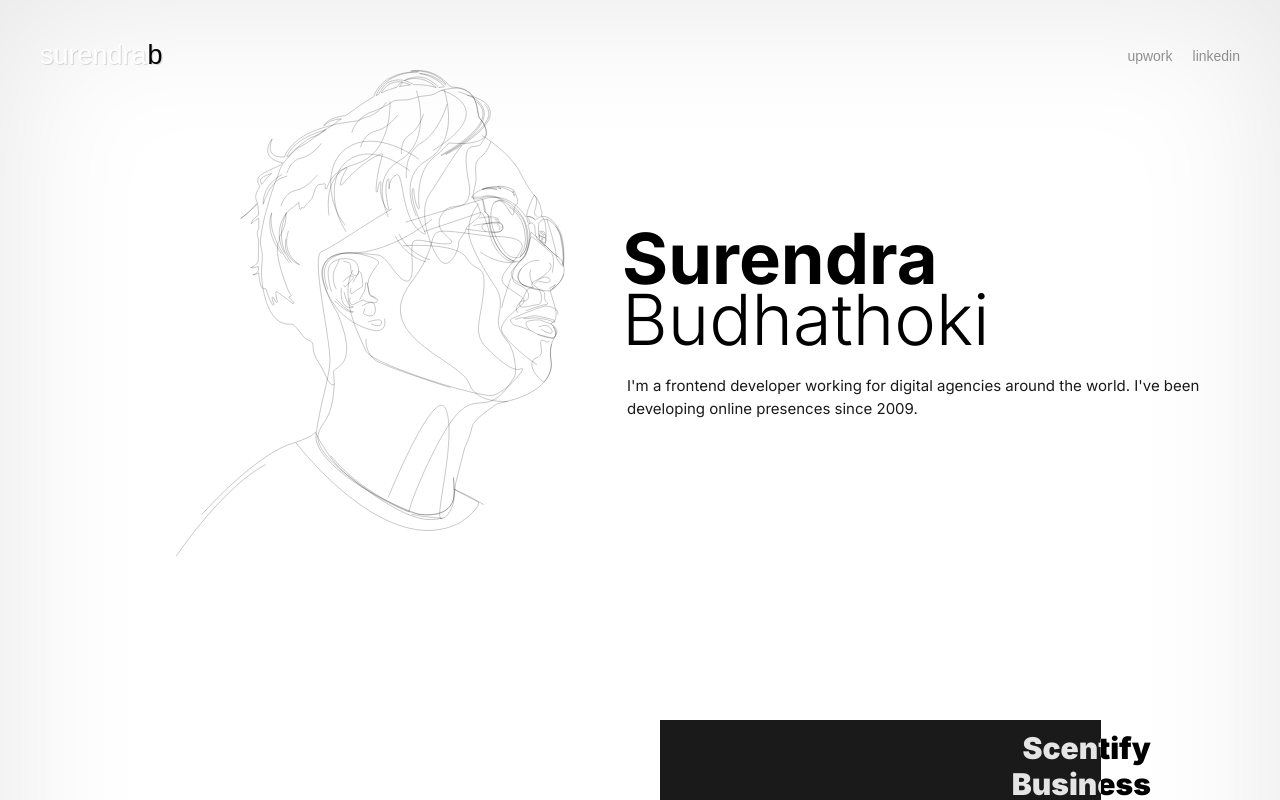
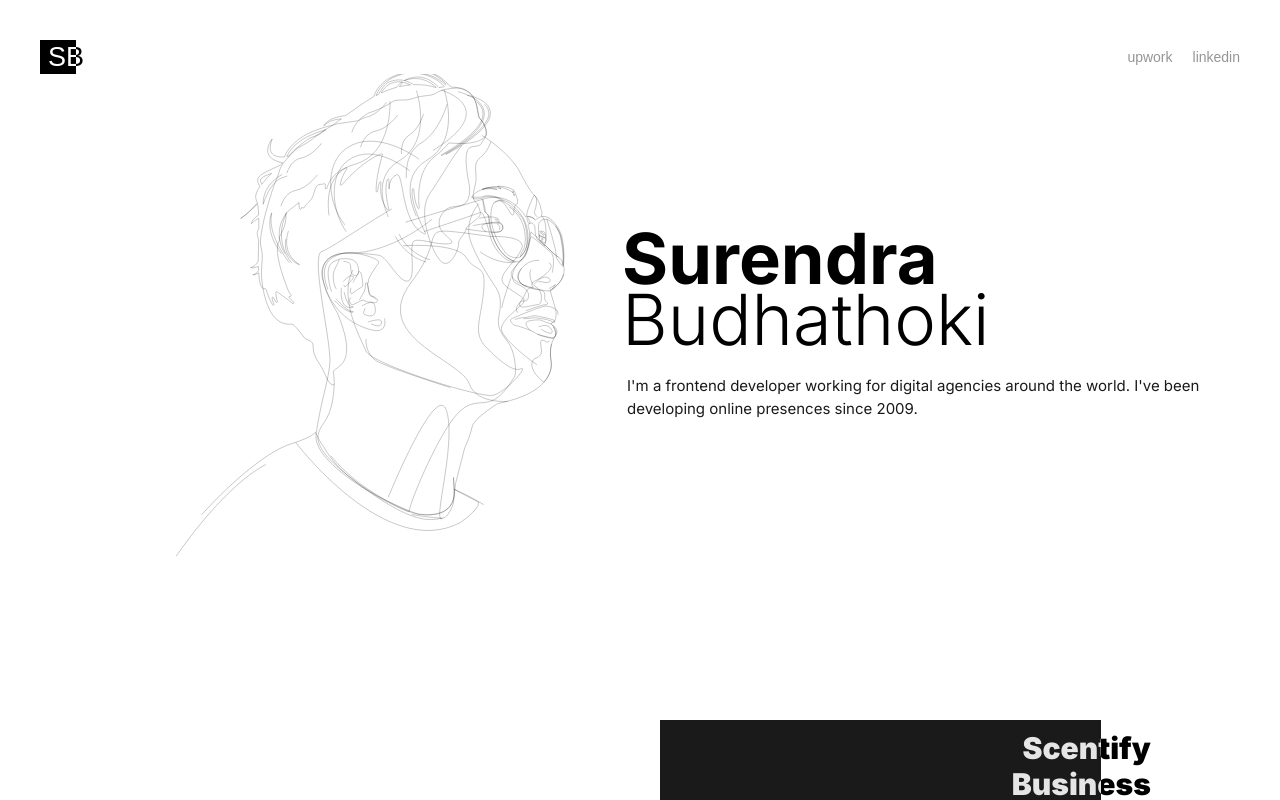
Before and after one commit to sjirel/personal-react-app, a React (Vite) app: page / in a window 1280 px wide. Shown: the top 800 px of the page. Built offline with nearby package versions, Linux system fonts and the light colour scheme.

Commit message:
add animations

```diff
--- a/src/App.css
+++ b/src/App.css
@@ -16,7 +16,6 @@ html {
 body {
   background-color: #ff605d;
   background-color: var(--white);
-  box-shadow: 0 0 150px rgba(0, 0, 0, 0.1) inset;
   color: #000000;
   font-size: 15px;
   font-family: "Inter", sans-serif;
@@ -168,22 +167,35 @@ section.hero .anime-elem4,
   transition: all 1s ease-out 2.2s;
 }
 #header {
-  position: absolute;
-  padding: 40px 0 0;
+  width: 100%;
+  background-color: var(--white);
   z-index: 2;
-  width: 100%;
+  padding: 20px 0 0;
 }
 
 #header .logo {
   display: inline-block;
   font: 20px "AkzidenzGrotesk-Medium", sans-serif;
-  color: #ffffff;
-  text-shadow: 1px 1px 1px #00000026;
+  position: relative;
 }
-
+body.loading #header .logo:before {
+  width: 0;
+}
+#header .logo:before {
+  content: "";
+  width: 29px;
+  height: 26px;
+  background: #000;
+  display: block;
+  transition: width 1s cubic-bezier(0.63, 0.34, 0.57, 0.81) 2.3s;
+}
 #header .logo span {
-  color: #000000;
+  color: #fff;
   padding-left: 1px;
+  position: absolute;
+  top: 2px;
+  mix-blend-mode: difference;
+  left: 7px;
 }
 
 .primary-nav {
@@ -228,7 +240,7 @@ section.hero {
   display: flex;
   align-items: center;
   height: 100vh;
-  padding: 70px 0;
+  padding: 0 20px 50px;
 }
 section.hero .container-fluid {
   display: flex;
@@ -236,7 +248,8 @@ section.hero .container-fluid {
 }
 
 section.hero .banner-layer-1 {
-  width: 90vw;
+  width: 95vw;
+  margin-left: -115px;
 }
 
 section.hero .banner-layer-2 {
@@ -497,12 +510,20 @@ h2.portfolio--title {
   }
 }
 @media (min-width: 576px) {
+  #header {
+    position: absolute;
+    padding: 40px 0 0;
+  }
   h1 {
     font-size: 5.5vw;
   }
   section.hero .banner-layer-1 {
     width: 62vw;
     min-width: 370px;
+    margin-left: 0;
+  }
+  section.hero {
+    padding: 70px 0;
   }
 }
 @media (min-width: 768px) {
@@ -512,6 +533,10 @@ h2.portfolio--title {
   }
   #header .logo {
     font-size: 27px;
+  }
+  #header .logo:before {
+    width: 36px;
+    height: 34px;
   }
   .services {
     flex-direction: row;
--- a/src/Header.jsx
+++ b/src/Header.jsx
@@ -3,8 +3,7 @@ function Header() {
     <header id="header">
       <div className="container-fluid d-flex justify-content-between align-items-center">
         <a href="/" className="logo">
-          {" "}
-          surendra<span>b</span>{" "}
+          <span>SB</span>
         </a>
         <nav className="primary-nav">
           <ul className="menu">
```
